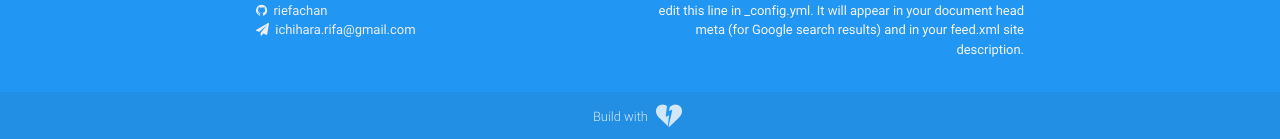
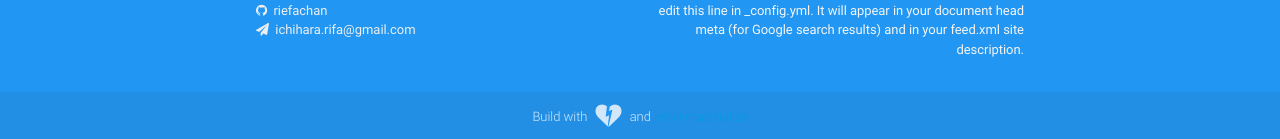
Before and after one commit to remisharrock/remisharrock.github.io, a Jekyll site: the page built from index.html, in a window 1280 px wide and 1216 px high. Shown: the part 1074-1213 px from the top of the window. Built offline with Jekyll 4.4.1, drawn with Linux system fonts in a browser that asks for light colours; Markdown is read by kramdown in place of the engine named in the settings; the list of posts is cut into pages by our own code.

Commit message:
update footer

```diff
--- a/_includes/footer.html
+++ b/_includes/footer.html
@@ -17,6 +17,6 @@
   </div>
   <div class="footer-copyright">
     <div class="container center-align">
-      Build with <i class="fa fa-broken-heart"></i>
+      Build with <i class="fa fa-broken-heart"></i> and <a href="https://github.com/riefachan/jekyll-materialize">jekyll-materialize</a>
     </div>
   </div>
```
